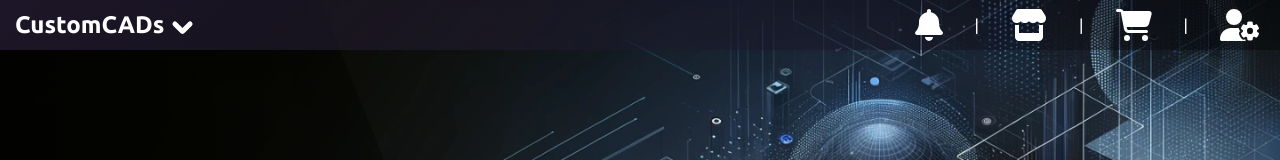
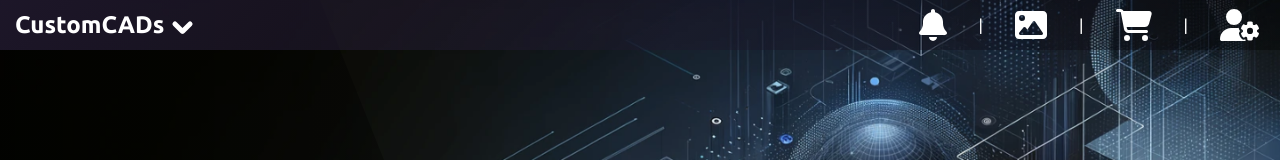
Before and after one commit to ivanzlatinov1/CustomCADsDemoDesign, a React (Vite) app in the folder data/: page / in a window 1280 px wide. Shown: the top 160 px of the page. Built offline with nearby package versions, Linux system fonts and the light colour scheme; the HTML template or start-up script is replaced by a standard one.

Commit message:
fixed errors

```diff
--- a/data/src/components/Home/Background/GradientMesh/Gradient.module.css
+++ b/data/src/components/Home/Background/GradientMesh/Gradient.module.css
@@ -81,6 +81,12 @@
     animation: animate 7s linear infinite;
 }
 
+.box div:nth-child(12) {
+    top: 78%;
+    left: 92%;
+    animation: animate 13s linear infinite;
+}
+
 @keyframes animate {
     0% {
         transform: scale(0) translateY(0) rotate(0);
--- a/data/src/components/Home/Background/GradientMesh/Gradient.tsx
+++ b/data/src/components/Home/Background/GradientMesh/Gradient.tsx
@@ -16,6 +16,7 @@ const Gradient: React.FC = () => {
                 <div></div>
                 <div></div>
                 <div></div>
+                <div></div>
             </div>
         </div>
     );
--- a/data/src/layout/Header/Header.tsx
+++ b/data/src/layout/Header/Header.tsx
@@ -1,7 +1,7 @@
 import React, { useState } from 'react';
 import { Link } from 'react-router-dom';
 import { FontAwesomeIcon } from '@fortawesome/react-fontawesome';
-import { faUserCog, faStore, faShoppingCart, faBell } from '@fortawesome/free-solid-svg-icons';
+import { faUserCog, faImage, faShoppingCart, faBell } from '@fortawesome/free-solid-svg-icons';
 import styles from './Header.module.css';
 
 const Header: React.FC = () => {
@@ -51,7 +51,7 @@ const Header: React.FC = () => {
                 </div>
                 <span>|</span>
                 <div className={styles['icon-wrapper']} data-tooltip="Gallery">
-                    <Link to="/gallery"><FontAwesomeIcon icon={faStore} size="2x" style={{ cursor: 'pointer' }} /></Link>
+                    <Link to="/gallery"><FontAwesomeIcon icon={faImage} size="2x" style={{ cursor: 'pointer' }} /></Link>
                 </div>
                 <span>|</span>
                 <div className={styles['icon-wrapper']} data-tooltip="Shopping Cart">
```
